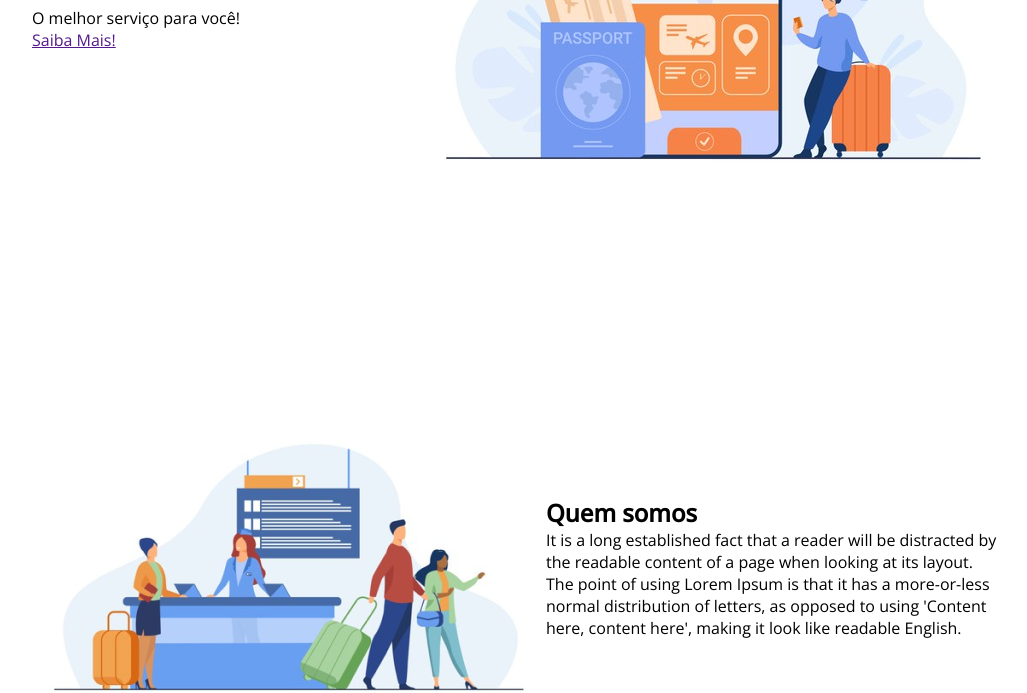
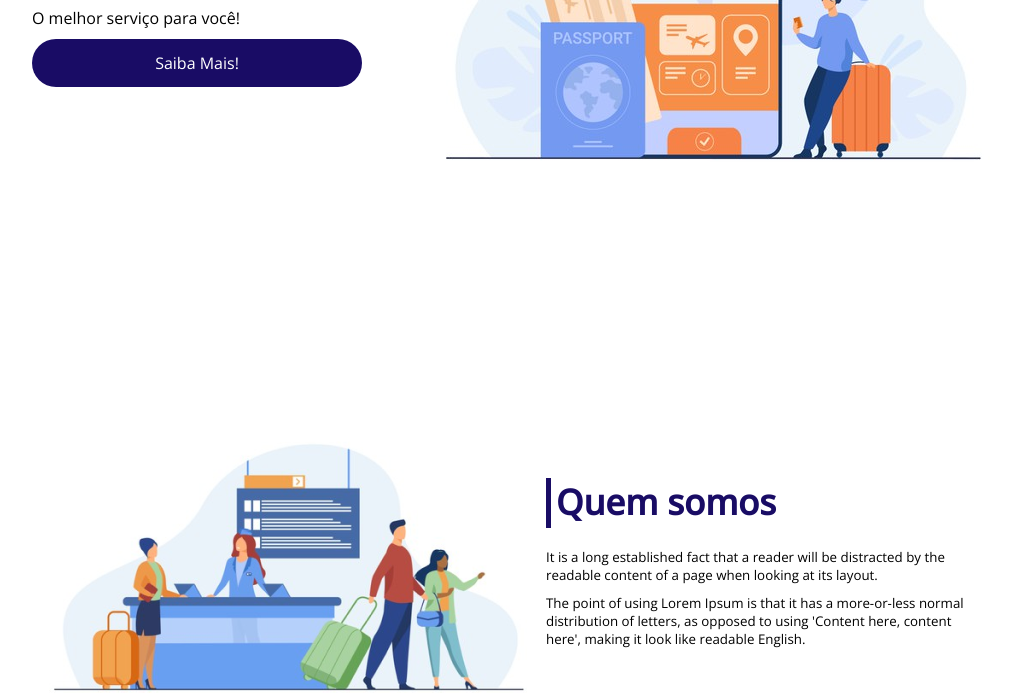
Before and after one commit to ingridholiveira/flexbox-flexturismo, a plain HTML site: page index.html in a window 1280 px wide. Shown: the part 513-1206 px from the top of the page, without its empty margins (112-1139 px from the left). Drawn offline with nearby package versions, Linux system fonts and the light colour scheme.

Commit message:
estilizaçao

```diff
--- a/index.html
+++ b/index.html
@@ -30,19 +30,21 @@
         </div>
     </div>
 
-    <div class="flex-container">
-        <div>
-            <img src="./images/1-quem-somos.png" alt="balcão de atendimento">
-        </div>
+    <div class="flex-container" id="quem-somos">
 
         <div>
             <h2>Quem somos</h2>
             <p>It is a long established fact that a reader will be distracted by the readable content of a page when looking at its layout. </p>
             <p>The point of using Lorem Ipsum is that it has a more-or-less normal distribution of letters, as opposed to using 'Content here, content here', making it look like readable English.</p>
         </div>
+
+        <div>
+            <img src="./images/1-quem-somos.png" alt="balcão de atendimento">
+        </div>
+
     </div>
 
-    <div class="flex-container">
+    <div class="flex-container" id="servicos">
         <div>
             <h2>Serviços</h2>
         </div>
@@ -72,7 +74,7 @@
     <div class="flex-container">
 
         <div>
-            <h3>Plano 2</h3>
+            <h3>Plano 1</h3>
             <ul>
                 <li>Suporte 24h</li>
                 <li>Serviços de quarto</li>
--- a/style/style.css
+++ b/style/style.css
@@ -44,7 +44,7 @@ header .list-items{
 .list-items li a {
     color: #fff;
     margin: 10px;
-    font-size: small;
+    font-size: smaller;
     text-align: center;
 }
 
@@ -67,3 +67,46 @@ header .menu{
     font-size: 40px;
     margin-bottom: 10px;
 }
+
+.text-presentation p{
+    margin-bottom: 10px;
+}
+
+.text-presentation a{
+    background-color: #190C65;
+    color: #fff;
+    text-align: center;
+    border-radius: 50px;
+    display: block;
+    width: 330px;
+    text-decoration: none;
+    line-height: 3.0;
+}
+
+#quem-somos{
+    flex-direction: row-reverse;
+    align-items: center;
+    justify-content: space-between;
+}
+
+#quem-somos h2{
+    font-size: 35px;
+    color: #190C65;
+    display: flex;
+    margin-bottom: 20px;
+}
+
+#quem-somos h2::before{
+    content: "";
+    height: 50px;
+    width: 5px;
+    margin-right: 5px;
+    background-color: #190C65;
+    position: relative;
+}
+
+#quem-somos p{
+    margin-bottom: 10px;
+    width: 90%;
+    font-size: smaller;
+}
```
